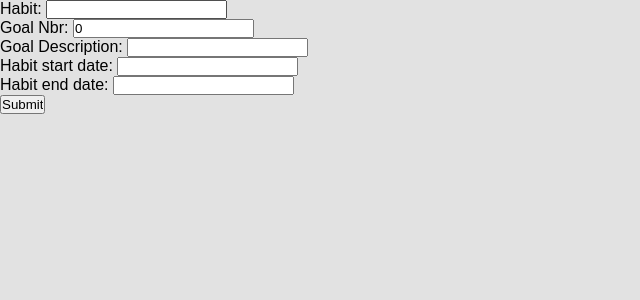
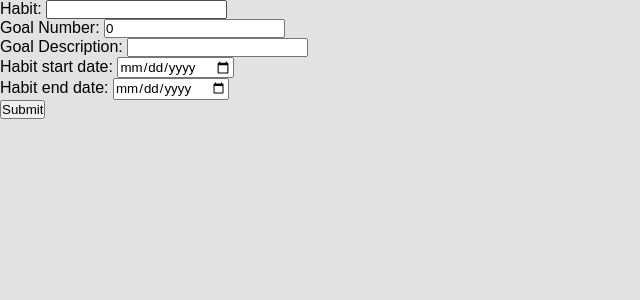
Before and after one commit to momentum-cohort-2020-01/habit-tracker-team-texas-longhorn, a Django app: page /new_habit/ in a window 1280 px wide. Shown: the top 300 px of the page, without its empty margins (0-640 px from the left). Run offline with Django 3.2, Linux system fonts and the light colour scheme; some web fonts are replaced.

Commit message:
added widget for calendar

```diff
--- a/habittracker/forms.py
+++ b/habittracker/forms.py
@@ -2,6 +2,7 @@ from django.forms import ModelForm
 from .models import Habit, Activity
 from django.utils.translation import ugettext_lazy as _
 from datetime import datetime
+from django import forms
 
 
 class HabitForm (ModelForm):
@@ -11,10 +12,14 @@ class HabitForm (ModelForm):
                   'start_date', 'end_date')
         labels = {
             'name': _('Habit:'),
-            'goal_nbr': _('Goal Nbr:'),
+            'goal_nbr': _('Goal Number:'),
             'goal_description': _('Goal Description:'),
             'start_date': _('Habit start date:'),
             'end_date': _('Habit end date:'),
+        }
+        widgets =  {
+            'start_date': forms.DateInput(format=('%m/%d/%Y'), attrs={'type': 'date'}),
+            'end_date': forms.DateInput(format=('%m/%d/%Y'), attrs={'type': 'date'}),
         }
 
 
--- a/habittracker/models.py
+++ b/habittracker/models.py
@@ -20,7 +20,7 @@ class Habit(models.Model):
         return f'{delta} days'
 
     def __str__(self):
-        return f"Your chosen habit is {self.name}, with a goal of {self.goal_nbr} {self.goal._description} for {self.duration} days, from {self.start_date} to {self.end_date}"
+        return f"Your chosen habit is {self.name}, with a goal of {self.goal_nbr} {self.goal._description} for {self.duration} days, from {self.start_date} - {self.end_date}"
 
 
 class Activity(models.Model):
--- a/habittracker/templates/habittracker/index.html
+++ b/habittracker/templates/habittracker/index.html
@@ -10,13 +10,13 @@
             <h4 class='sub-headline'>a better-than-anticipated journey</h4>
         </div>
     </header>
-    <nav class='nav stroke_bg'>
+    <nav class='nav alt_bg'>
             <ul>
                 <li class='nav-item button'><a href="{% url 'new_habit' %}">TRACK NEW</a></li>
                 <li class='nav-item button'><a href='#daily journal/'>DAILY LOG</a></li>
             </ul>
     </nav>
-    <nav class='nav alt_bg'>
+    <nav class='nav stroke_bg'>
         <ul>
             <li class='nav-item button'><a href="{% url 'habits_detail' %}">DETAIL</a></li>
             <li class='nav-item button'><a href='#Accountability/'>ACCOUNTABILITY</a></li>
--- a/static/styles.css
+++ b/static/styles.css
@@ -53,6 +53,7 @@ body {
   height: 100%;
   min-width: 200px;
   border-radius: 200px;
+  border: 5px solid var(--background);
 }
 
 .site_title {
@@ -91,19 +92,26 @@ body {
   width: 100%;
   height: 50px;
   display: flex;
+
 }
 
 .nav ul {
   width: 100%;
-  justify-content: space-evenly;
+  justify-content: center;
   display: flex;
   list-style: none;
+  text-align: center;
+}
+
+.nav li {
+  width: 50%;
 }
 
 .nav a {
   color: var(--background);
   text-decoration: none;
   font-size: 1.5rem;
+  margin-right: 20px;
 }
 
 .stroke_bg {
@@ -111,5 +119,6 @@ body {
 }
 
 .alt_bg {
-  background-color: var(--button)
+  background-color: var(--button);
+  border-top: 5px solid var(--background);
 }
```
